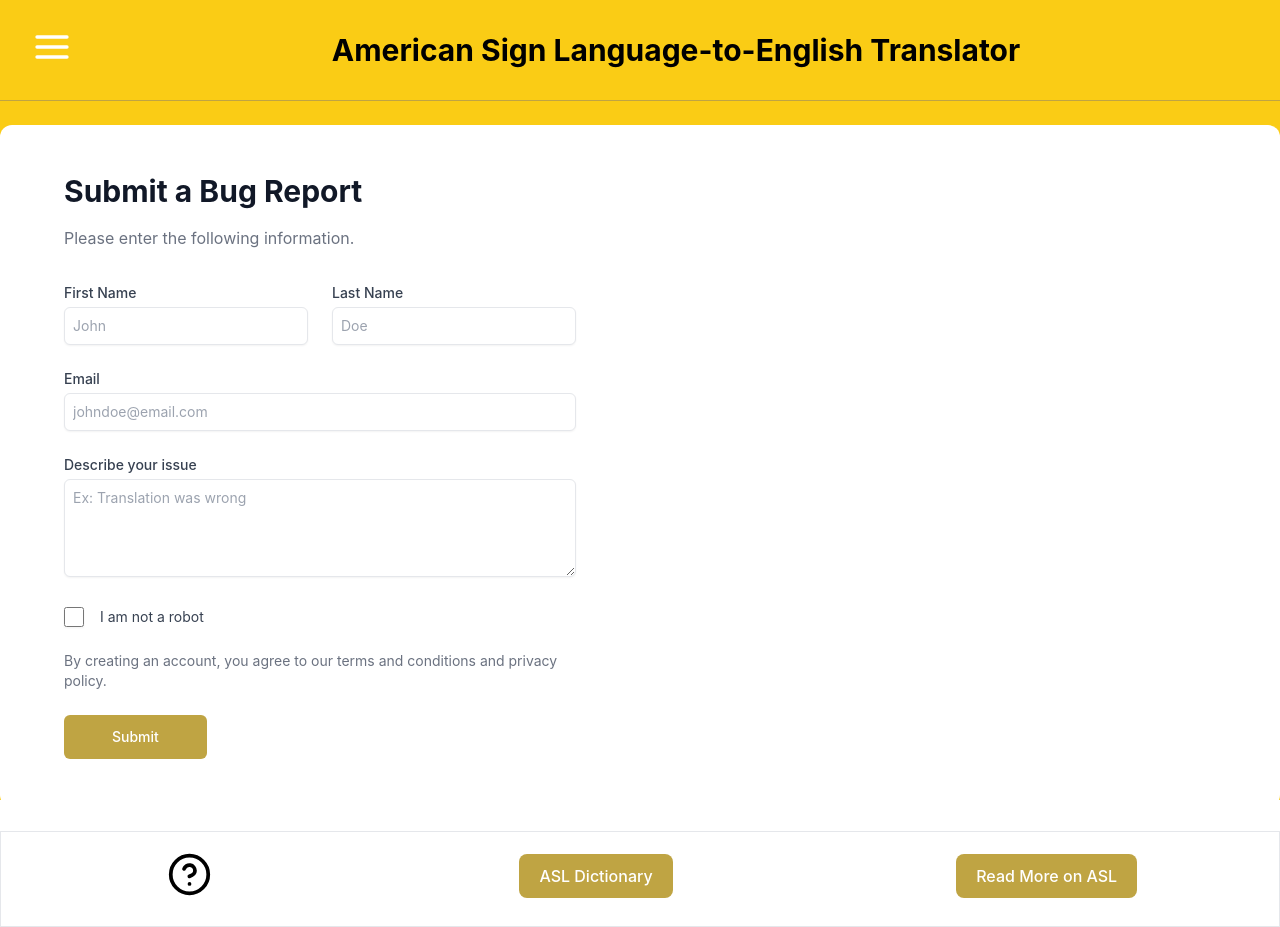
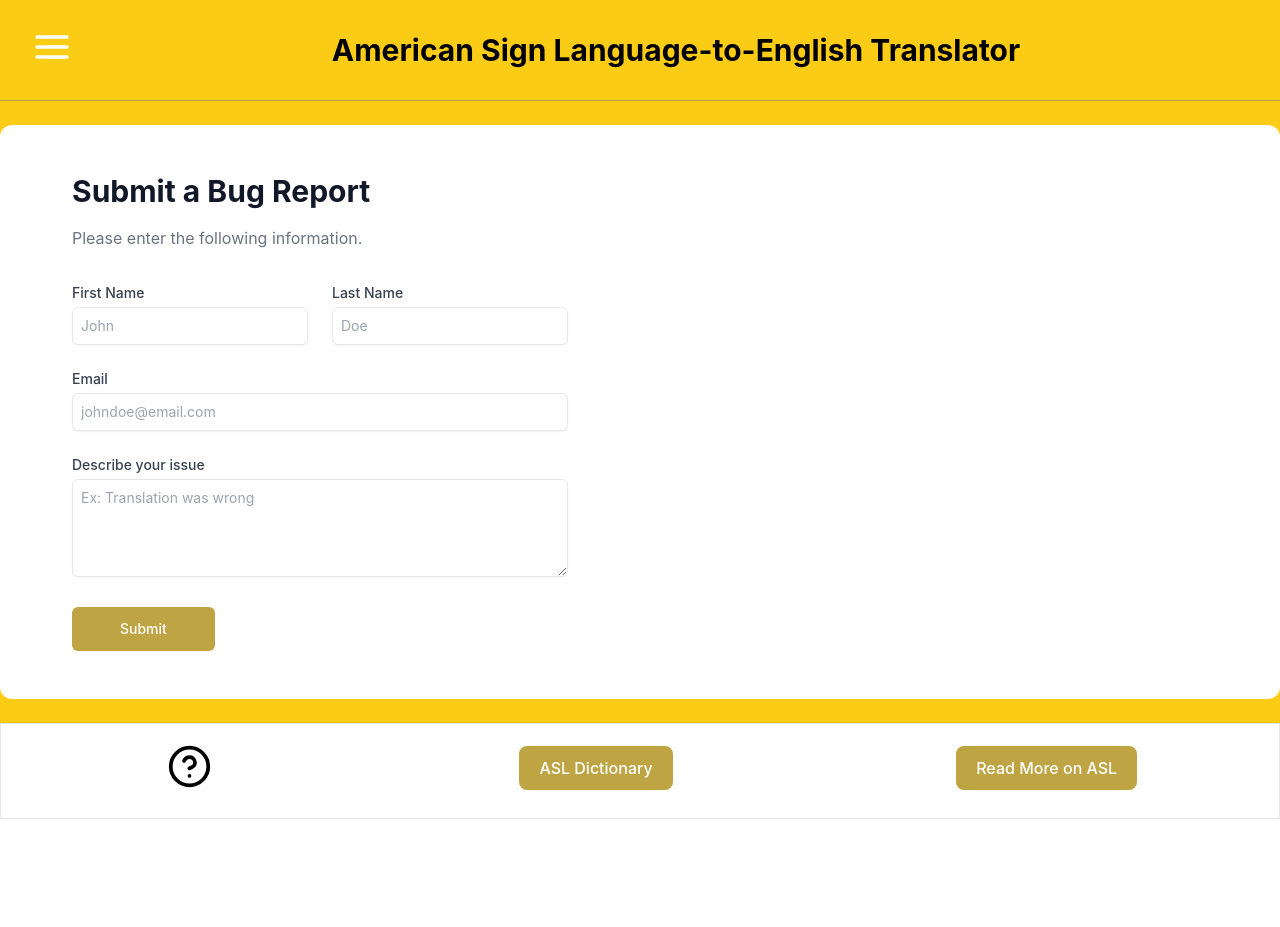
Before and after one commit to lindseylangdon/HCI-Project, a React (Create React App) app in the folder asl-translator/: page /error in a window 1280 px wide. After the commit the page ends 819 px from the top, so only its background shows below. Built offline with nearby package versions, Linux system fonts and the light colour scheme; the HTML template or start-up script is replaced by a standard one.

Commit message:
On form submission clear inputs

```diff
--- a/asl-translator/src/pages/Error.js
+++ b/asl-translator/src/pages/Error.js
@@ -1,88 +1,88 @@
-import React from 'react';
+import React, { useState } from 'react';
 import Input from '../components/Input';
 
 function Error() {
+  const [firstName, setFirstName] = useState('');
+  const [lastName, setLastName] = useState('');
+  const [email, setEmail] = useState('');
+  const [message, setMessage] = useState('');
+  const [isValid, setIsValid] = useState(true);
+
+  const handleSubmit = () => {
+    alert('Submitted report successfully.');
+
+    // Clear input values after submission
+    setFirstName('');
+    setLastName('');
+    setEmail('');
+    setMessage('');
+    setIsValid(true);
+  };
+
   return (
     <div className="bg-white container mx-auto rounded-xl sm:mb-6">
-        <section class="">
-        <div class="lg:grid lg:grid-cols-12">
-            <main
-            class="flex items-center justify-center px-8 py-8 sm:px-12 lg:col-span-7 lg:px-16 lg:py-12 xl:col-span-6"
+      <section className="">
+        <div className="lg:grid lg:grid-cols-12">
+          <main className="flex items-center justify-center px-8 py-8 sm:px-12 lg:col-span-7 lg:px-16 lg:py-12 xl:col-span-6">
+            <div className="max-w-xl lg:max-w-3xl">
+              <h1 className="text-2xl font-bold text-gray-900 text-3xl">Submit a Bug Report</h1>
+
+              <p className="mt-4 leading-relaxed text-gray-500">Please enter the following information.</p>
+
+              <form
+                action="#"
+                className="mt-8 grid grid-cols-6 gap-6"
+                onSubmit={handleSubmit}
               >
-            <div class="max-w-xl lg:max-w-3xl">
-                <h1
-                class="text-2xl font-bold text-gray-900 text-3xl"
-                >
-                Submit a Bug Report
-                </h1>
-
-                <p class="mt-4 leading-relaxed text-gray-500">
-                Please enter the following information.
-                </p>
-
-                <form action="#" class="mt-8 grid grid-cols-6 gap-6">
-                <div class="col-span-6 sm:col-span-3">
-                    <label
-                    for="FirstName"
-                    class="block text-sm font-medium text-gray-700"
-                    >
+                <div className="col-span-6 sm:col-span-3">
+                  <label htmlFor="FirstName" className="block text-sm font-medium text-gray-700">
                     First Name
                   </label>
-
-                    <Input placeholder="John"/>
+                  <Input
+                    placeholder="John"
+                    value={firstName}
+                    onChange={(e) => setFirstName(e.target.value)}
+                  />
                 </div>
 
-                <div class="col-span-6 sm:col-span-3">
-                    <label
-                    for="LastName"
-                    class="block text-sm font-medium text-gray-700"
-                    >
+                <div className="col-span-6 sm:col-span-3">
+                  <label htmlFor="LastName" className="block text-sm font-medium text-gray-700">
                     Last Name
                   </label>
-
-                    <Input placeholder="Doe"/>
+                  <Input
+                    placeholder="Doe"
+                    value={lastName}
+                    onChange={(e) => setLastName(e.target.value)}
+                  />
                 </div>
 
-                <div class="col-span-6">
-                    <label for="Email" class="block text-sm font-medium text-gray-700">
+                <div className="col-span-6">
+                  <label htmlFor="Email" className="block text-sm font-medium text-gray-700">
                     Email
                   </label>
-
-                    <Input placeholder="johndoe@email.com"/>
+                  <Input
+                    placeholder="johndoe@email.com"
+                    value={email}
+                    onChange={(e) => setEmail(e.target.value)}
+                  />
                 </div>
 
-                <div class="col-span-6">
-                    <label for="Message" class="block text-sm font-medium text-gray-700">
+                <div className="col-span-6">
+                  <label htmlFor="Message" className="block text-sm font-medium text-gray-700">
                     Describe your issue
                   </label>
-
-                    <Input placeholder="Ex: Translation was wrong" isTextarea/>
+                  <Input
+                    placeholder="Ex: Translation was wrong"
+                    isTextarea
+                    value={message}
+                    onChange={(e) => setMessage(e.target.value)}
+                  />
                 </div>
 
-                <div class="col-span-6">
-                    <label for="MarketingAccept" class="flex gap-4">
-                    <input
-                        type="checkbox"
-                        id="MarketingAccept"
-                        name="marketing_accept"
-                        class="h-5 w-5 rounded-md border-gray-200 bg-white shadow-sm"
-                    />
-
-                    <span class="text-sm text-gray-700">
-                        I am not a robot
-                    </span>
-                    </label>
-                </div>
-
-                <div class="col-span-6">
-                    <p class="text-sm text-gray-500">
-                    By creating an account, you agree to our terms and conditions and privacy policy.
-                    </p>
-                </div>
-
-                <div class="col-span-6 sm:flex sm:items-center sm:gap-4">
+                <div className="col-span-6 sm:flex sm:items-center sm:gap-4">
                   <button
-                    class="inline-block shrink-0 rounded-md bg-dark-mustard px-12 py-3 text-sm font-medium text-white transition hover:bg-mustard-yellow hover:text-gray focus:outline-none focus:ring active:text-blue-500"
+                    type="submit"
+                    className="inline-block shrink-0 rounded-md bg-dark-mustard px-12 py-3 text-sm font-medium text-white transition hover:bg-mustard-yellow hover:text-gray focus:outline-none focus:ring active:text-blue-500"
                   >
                     Submit
                   </button>
@@ -93,7 +93,7 @@ function Error() {
         </div>
       </section>
     </div>
-  )
+  );
 }
 
 export default Error;
```
Lines whose indentation alone changed are shown as unchanged.
